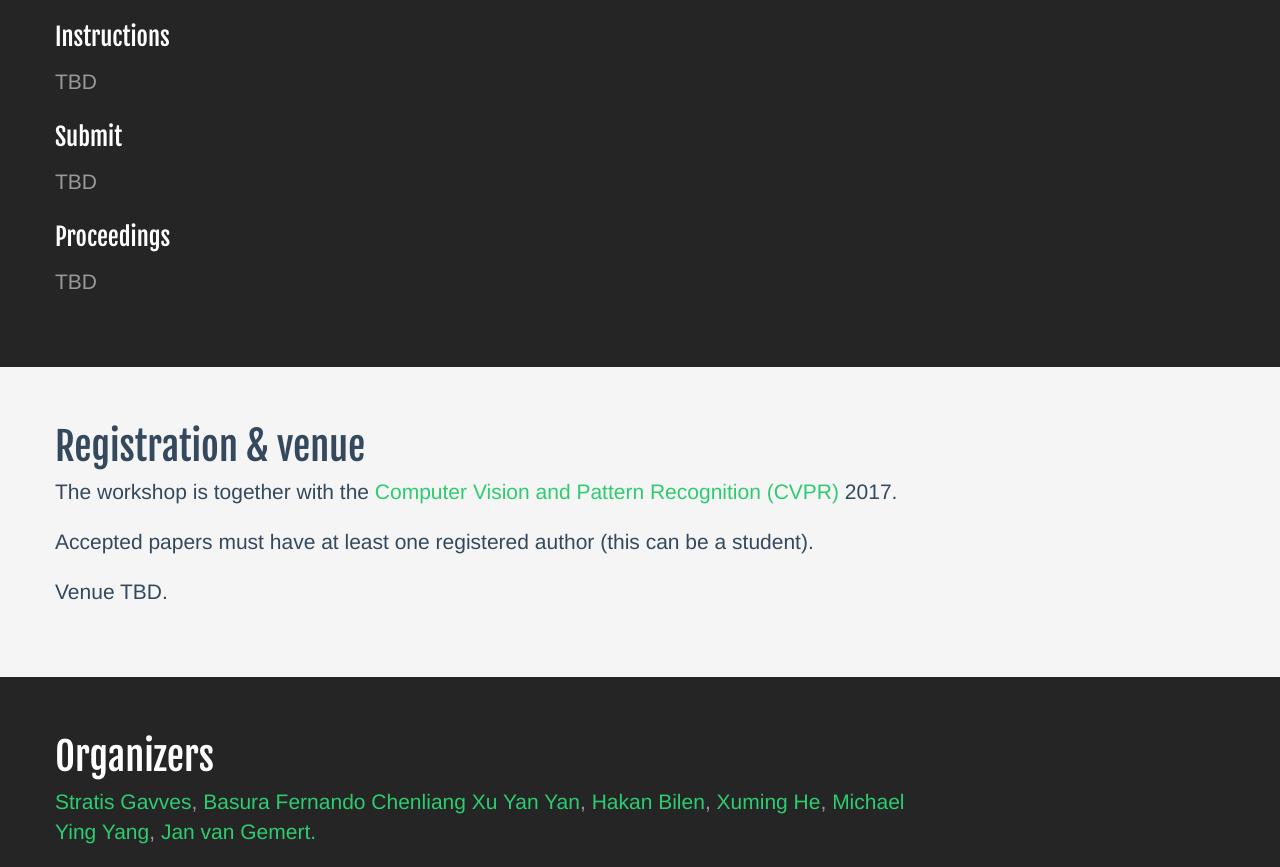
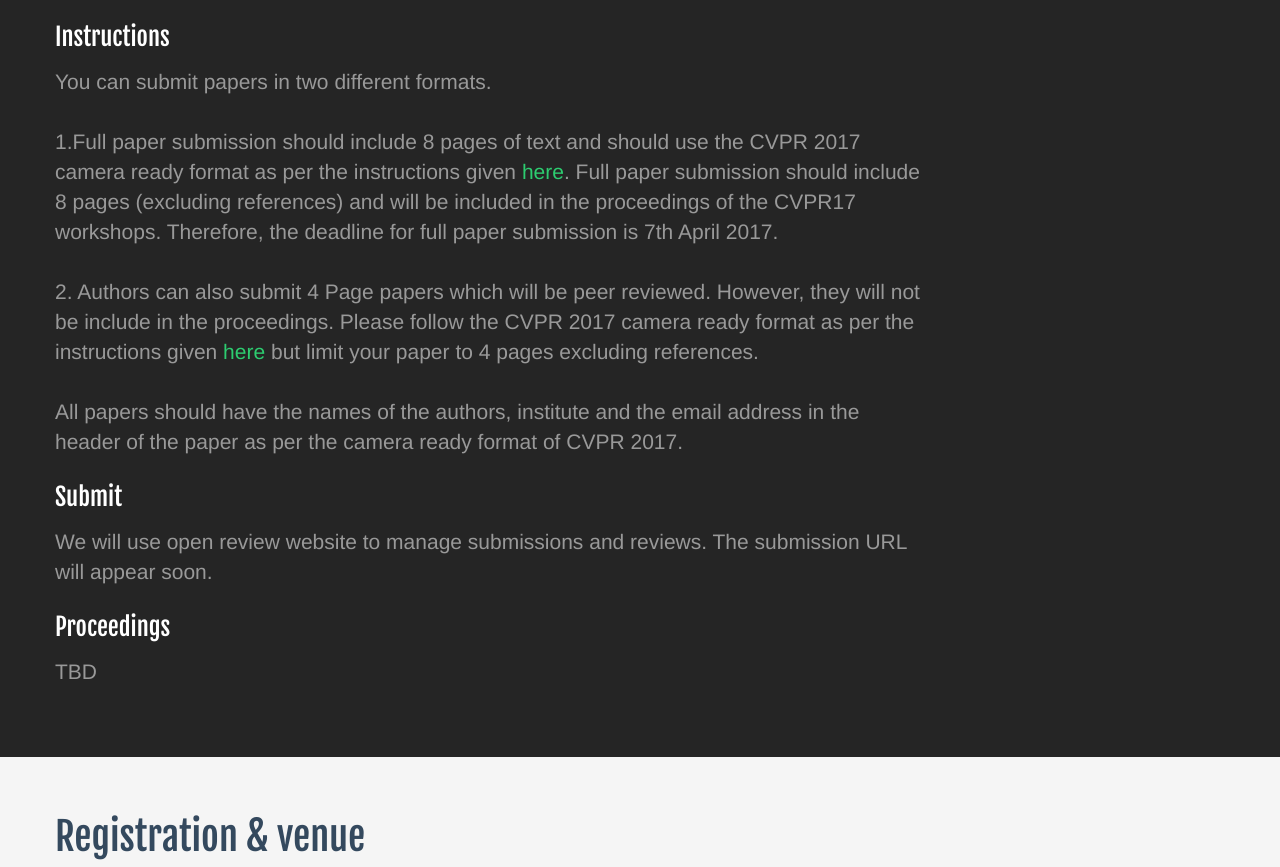
Before and after one commit to bravenewmotion/bravenewmotion.github.io, a plain HTML site: page index.html in a window 1280 px wide. Shown: the part 3083-3950 px from the top of the page. Drawn offline with Linux system fonts and the light colour scheme.

Commit message:
add instructions

```diff
--- a/index.html
+++ b/index.html
@@ -221,13 +221,20 @@
 
 		<h3>Instructions</h3>
                 <p class="lead">
-		TBD
+		You can submit papers in two different formats. <br><br>
+1.Full paper submission should include 8 pages of text and should use the CVPR 2017 camera ready format as per the instructions given <a href="http://cvpr2017.thecvf.com/submission/main_conference/author_guidelines">here</a>. Full  paper submission should include 8 pages (excluding references) and will be included in the proceedings of the CVPR17 workshops. Therefore, the deadline for full paper submission is 7th April 2017.<br><br>
+
+2. Authors can also submit 4 Page papers which will be peer reviewed. However, they will not be include in the proceedings. Please follow the
+ CVPR 2017 camera ready format as per the instructions given <a href="http://cvpr2017.thecvf.com/submission/main_conference/author_guidelines">here</a> but limit your paper to 4 pages excluding references.
+<br><br>
+
+All papers should have the names of the authors, institute and the email address in the header of the paper as per the camera ready format of CVPR 2017.
 
                 </p>
 
                 <h3>Submit</h3>
                 <p class="lead">
-                TBD
+		We will use open review website to manage submissions and reviews. The submission URL will appear soon.
                 </p>
 
                 <h3>Proceedings</h3>
```
